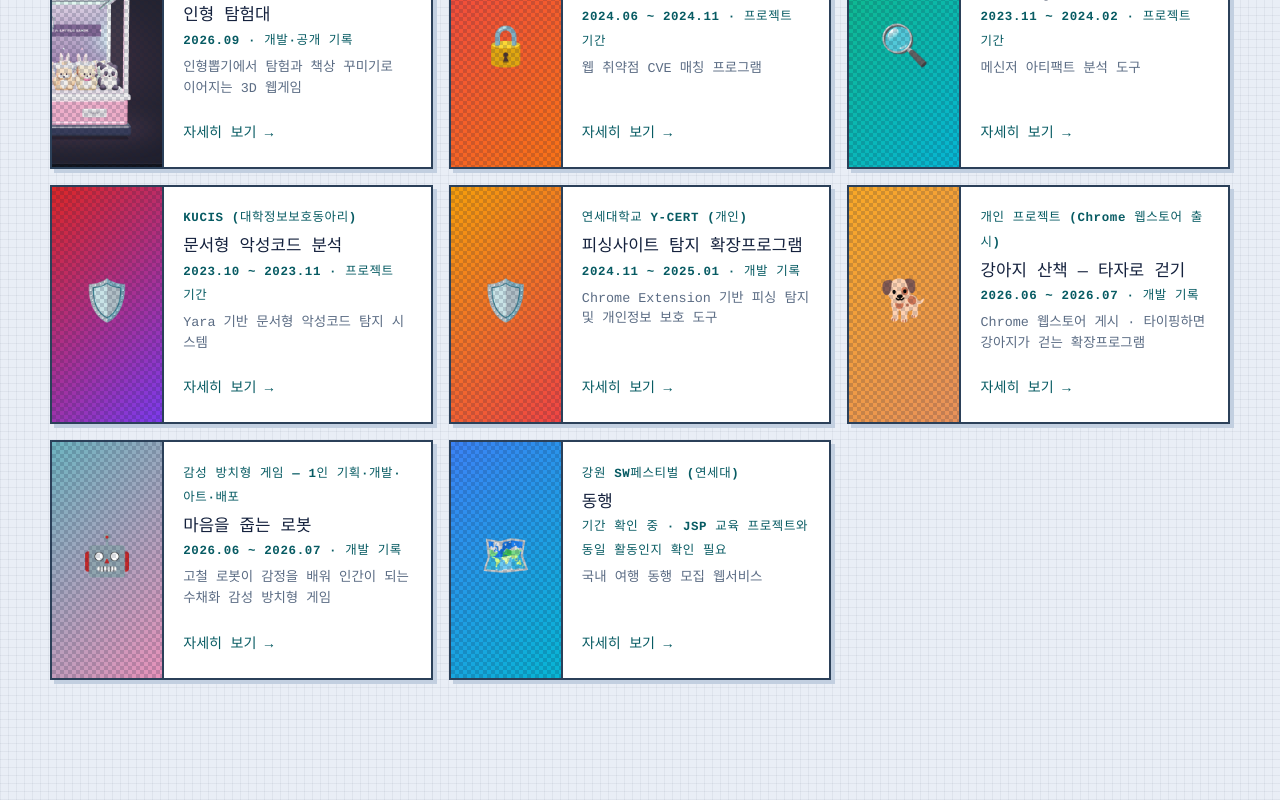
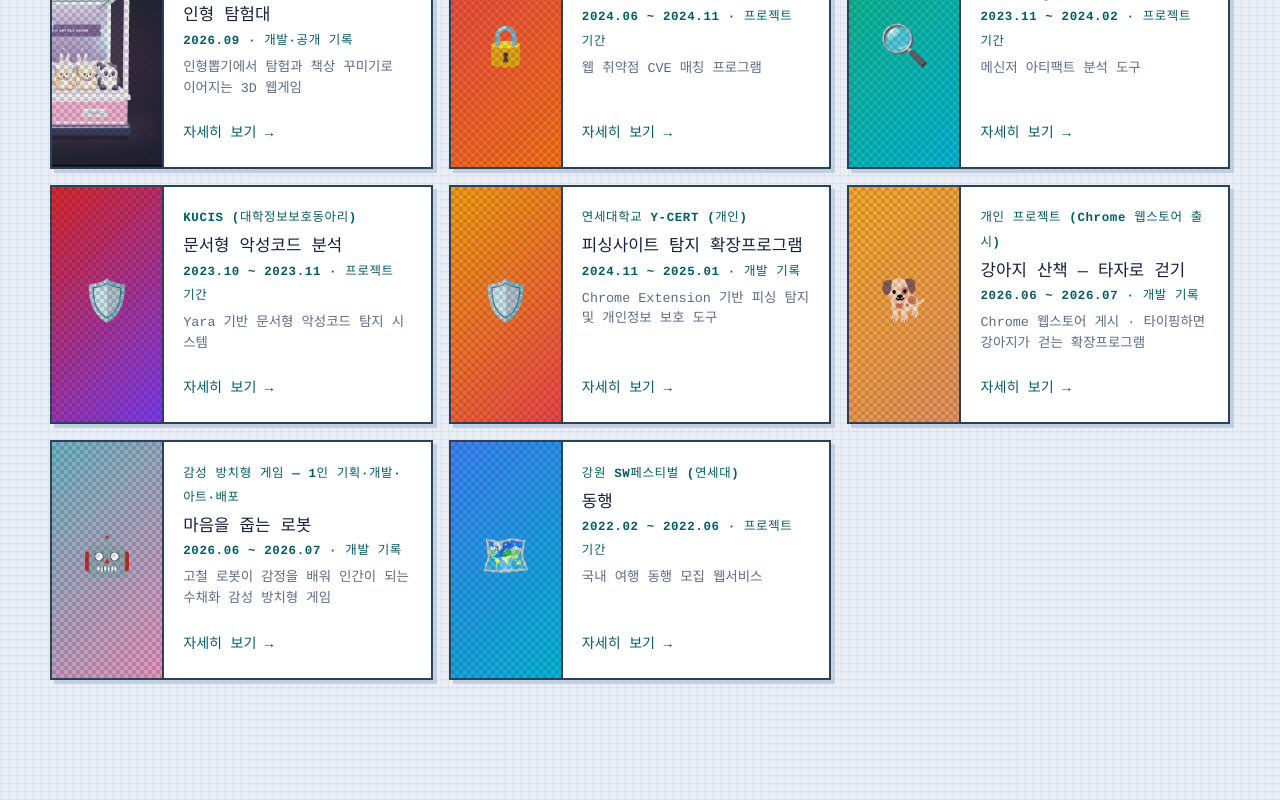
Before and after one commit to jammy0903/portfolio, a React (Vite) app: page /projects in a window 1280 px wide. Shown: the part 1615-2415 px from the top of the page. Built offline with nearby package versions, Linux system fonts and the light colour scheme; a web font is replaced by a local one.

Commit message:
docs: confirm Donghang project period

```diff
--- a/src/data/activity-dates.ts
+++ b/src/data/activity-dates.ts
@@ -37,8 +37,8 @@ export const projectDates: Record<string, { period: string; basis: string }> = {
     "basis": "프로젝트 기간"
   },
   "donghang": {
-    "period": "기간 확인 중",
-    "basis": "JSP 교육 프로젝트와 동일 활동인지 확인 필요"
+    "period": "2022.02 ~ 2022.06",
+    "basis": "프로젝트 기간"
   },
   "phishing-detector": {
     "period": "2024.11 ~ 2025.01",
```
Also changed, not shown: 1 other file (tests, documents, lock files or other folders).
